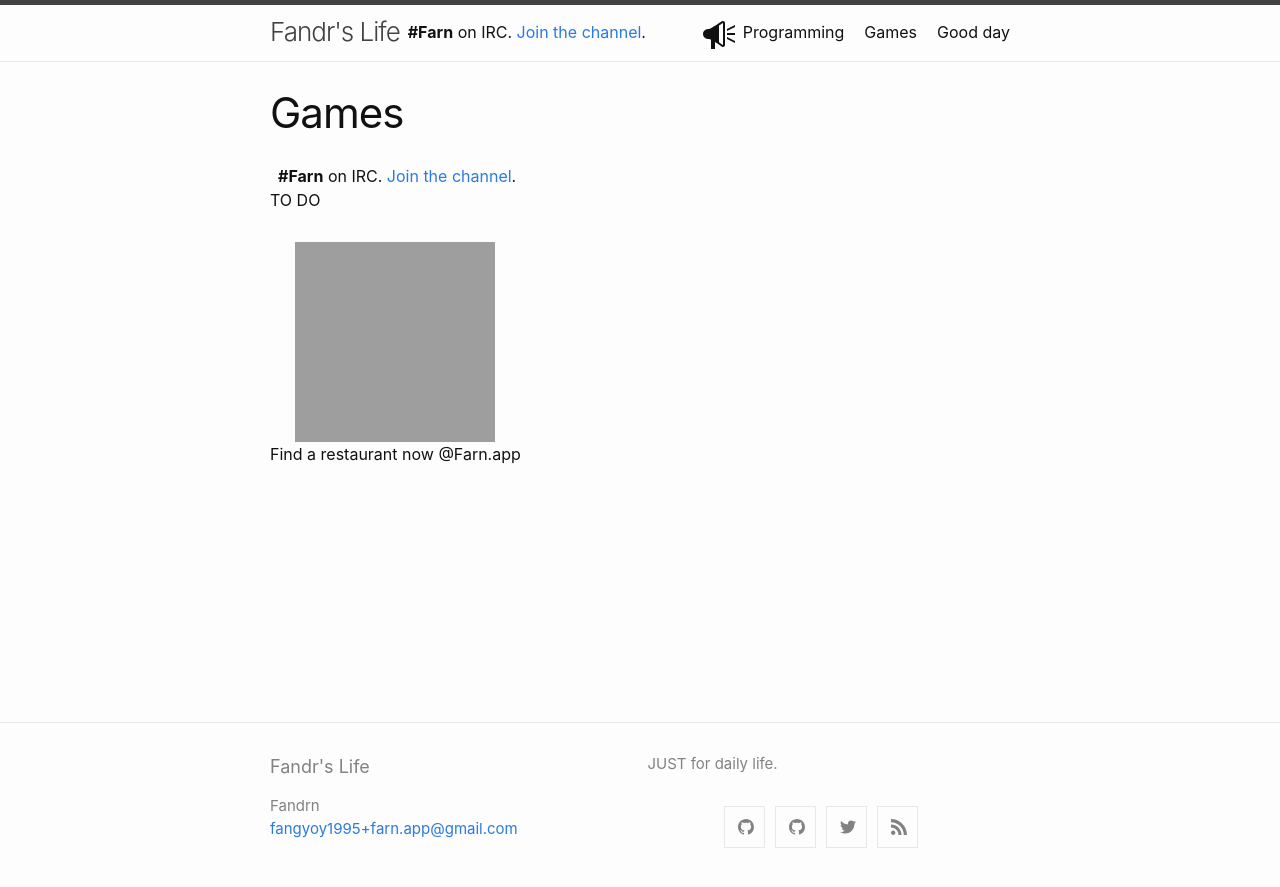
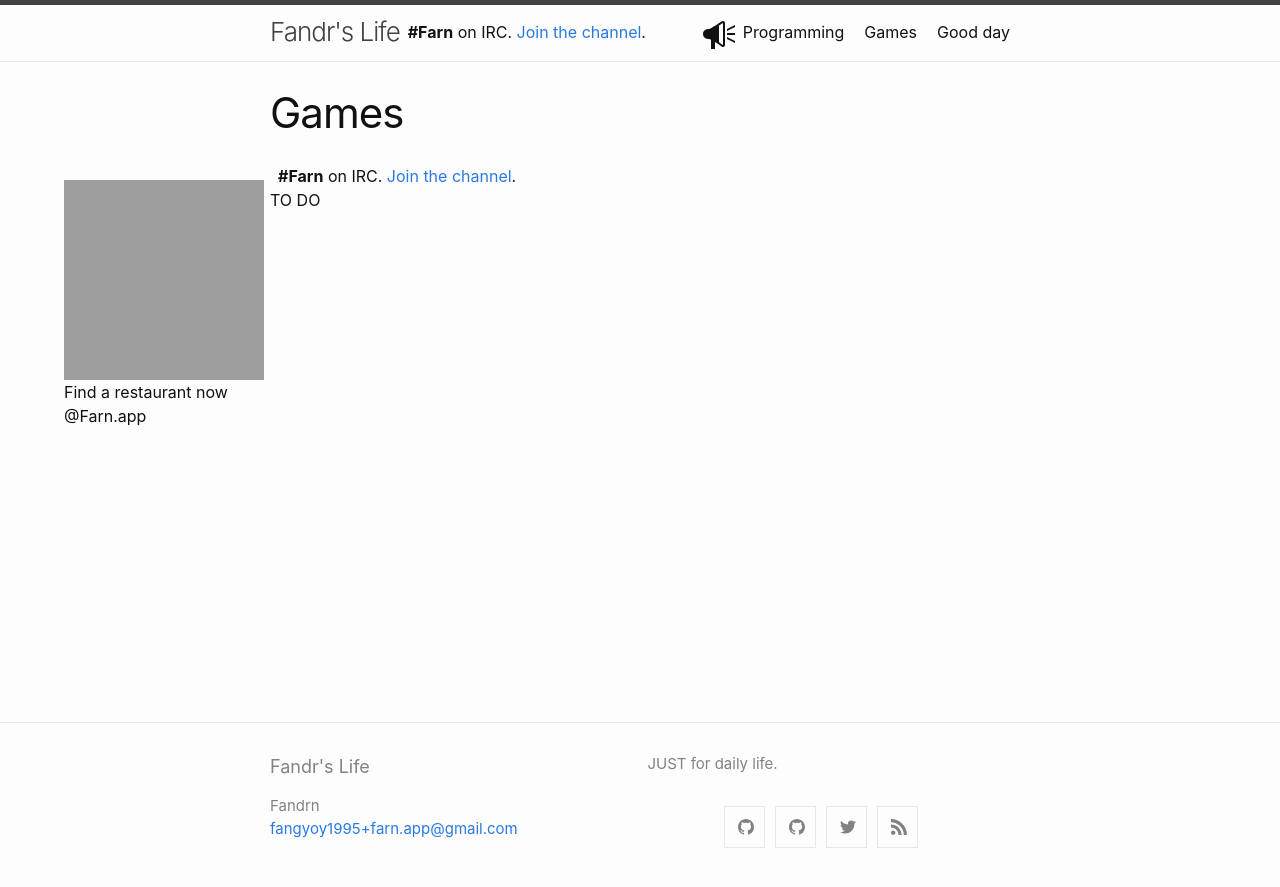
Before and after one commit to fandrn/fandrn.github.io, a Jekyll site: the page built from article/second.md, in a window 1280 px wide. Shown: the top 887 px of the page. Built offline with Jekyll 4.4.1, drawn with Linux system fonts in a browser that asks for light colours; our own code applies the rules of GitHub Pages for plain Markdown files; grey boxes are pictures that could not be loaded.

Commit message:
Update style.scss

```diff
--- a/assets/css/style.scss
+++ b/assets/css/style.scss
@@ -13,7 +13,7 @@
   vertical-align: text-bottom;
 }
 
-.user-img {
+.user-profile-content {
   position: absolute;
   top: 20%;
   left: 64px;
```
